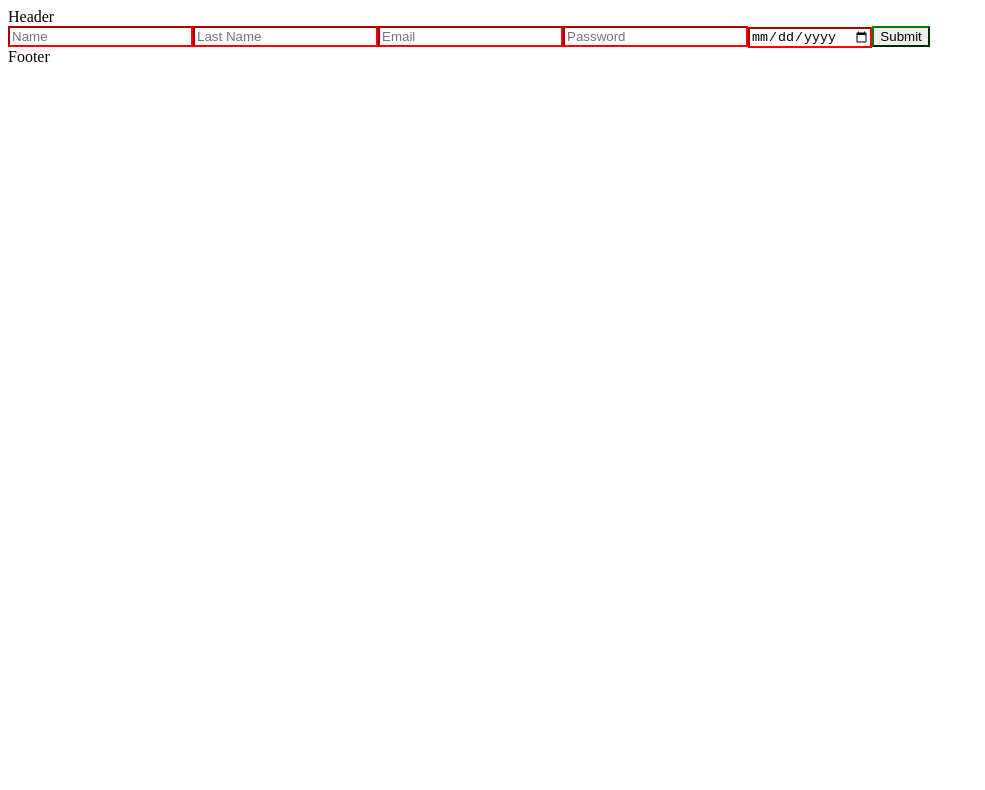
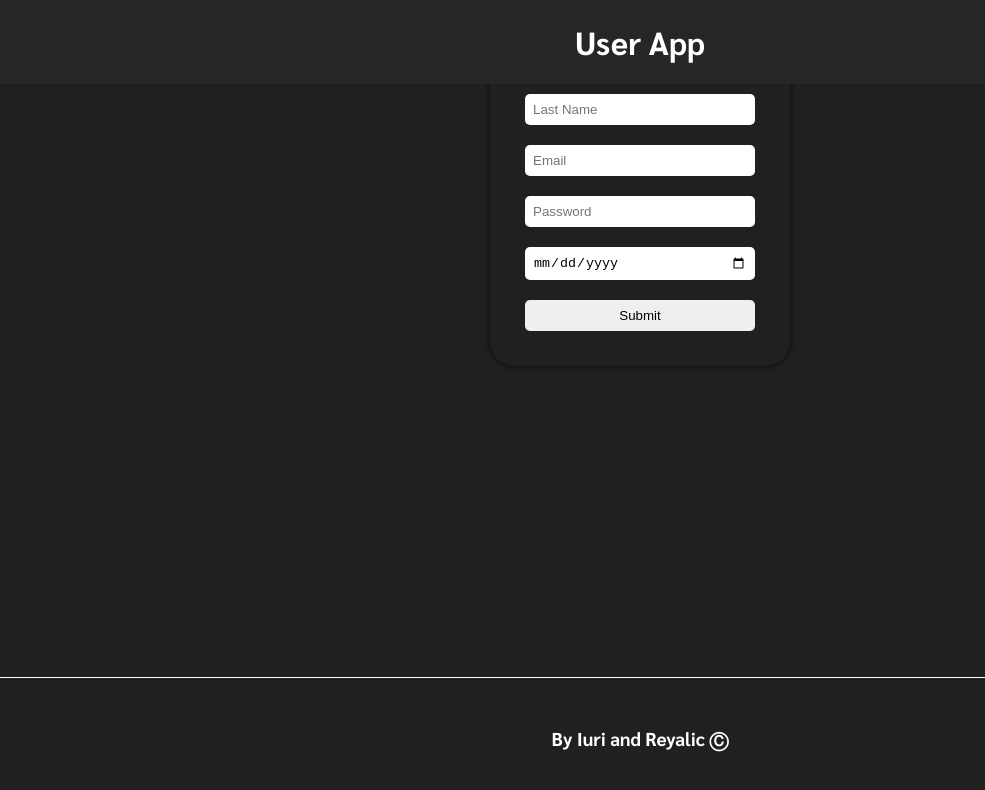
Before and after one commit to Reyalic/week-4-app, a React (Vite) app: page / in a window 1280 px wide. Shown: the top 790 px of the page, without its empty margins (0-985 px from the left). Built offline with nearby package versions, Linux system fonts and the light colour scheme; no server answers.

Commit message:
user cards

```diff
--- a/src/App.scss
+++ b/src/App.scss
@@ -1,3 +1,5 @@
+@import url('https://fonts.googleapis.com/css2?family=Sarabun:wght@400;500;700&display=swap');
+
 input {
     &:invalid {
         border-color: red;
@@ -7,3 +9,77 @@ input {
         border-color: green;
     }
 }
+
+body {
+    background-color: rgb(32, 32, 32);
+    color: #ffffff;
+    font-family: 'Sarabun', sans-serif;
+}
+
+.App {
+    display: flex;
+    flex-direction: column;
+    justify-content: center;
+    align-items: center;
+}
+.Header {
+    width: 100%;
+    background-color: #262626;
+    position: fixed;
+    top: 0;
+    text-align: center;
+}
+.form-container {
+    width: 250px;
+    display: flex;
+    flex-direction: column;
+    border-radius: 25px;
+    padding: 25px;
+    box-shadow: 0 0 3px 3px #181818;
+}
+.form-container input {
+    margin: 10px;
+    border: none;
+    outline: none;
+    padding: 8px;
+    border-radius: 5px;
+}
+.card-container{
+    display: flex;
+    flex-wrap: wrap;
+    justify-content: center;
+}
+.cards {
+    width: 400px;
+    background-color: rgb(27, 27, 27);
+    margin: 30px;
+    padding: 35px;
+    border-radius: 10px;
+    transition: 0.5s;
+}
+.cards:hover {
+    box-shadow: 17px 25px 13px 7px rgba(18,18,18,0.68);
+    -webkit-box-shadow: 17px 25px 13px 7px rgba(18,18,18,0.68);
+    -moz-box-shadow: 17px 25px 13px 7px rgba(18,18,18,0.68);
+    background: rgb(2,0,36);
+    background: linear-gradient(90deg, rgba(2,0,36,1) 0%, rgba(0,212,255,1) 100%);
+    transform: translateY(-30px);
+}
+.cards ul {
+    list-style: none;
+    padding: 0;
+}
+.cards button {
+
+}
+.Footer {
+    width: 100%;
+    position: fixed;
+    bottom: 0;
+    display: flex;
+    justify-content: center;
+    border-top: 1px solid#ffffff;
+}
+.Footer h3 {
+    padding: 30px;
+}
--- a/src/components/UsersForm.tsx
+++ b/src/components/UsersForm.tsx
@@ -36,7 +36,7 @@ const UsersForm = (props: Props) => {
     }
 
     return (
-        <form>
+        <form className='form-container'>
             <input ref={refFirstName} type='text' placeholder='Name' name='name' id='name' required pattern='[a-zA-ZáéíóúÁÉÍÓÚñÑ]+' />
             <input ref={refLastName} type='text' placeholder='Last Name' name='last-name' id='last-name' required pattern='[a-zA-ZáéíóúÁÉÍÓÚñÑ]+' />
             <input ref={refEmail} type='email' placeholder='Email' name='email' id='email' required />
--- a/src/components/UsersList.tsx
+++ b/src/components/UsersList.tsx
@@ -22,7 +22,7 @@ const UserList = (props: Props) => {
     }
 
     return (
-        <div>
+        <div className='card-container'>
             {cards.map(formatCard)}
         </div>
     )
--- a/src/components/UsersListCard.tsx
+++ b/src/components/UsersListCard.tsx
@@ -120,7 +120,7 @@ const UsersListCard = (props: Props) => {
     }
 
     return (
-        <div>
+        <div className='cards'>
             <h2>{capitalize(user.first_name + ' ' + user.last_name)}</h2>
             <ul>
                 {
@@ -139,8 +139,8 @@ const UsersListCard = (props: Props) => {
                         </>
                 }
             </ul>
-            <button onClick={deleteCard}><FontAwesomeIcon icon={faTrash} /></button>
-            <button onClick={editCard}><FontAwesomeIcon icon={faPen} /></button>
+            <button className='delete-button' onClick={deleteCard}><FontAwesomeIcon icon={faTrash} /></button>
+            <button className='edit-button' onClick={editCard}><FontAwesomeIcon icon={faPen} /></button>
         </div>
     )
 }
--- a/src/layouts/Footer.tsx
+++ b/src/layouts/Footer.tsx
@@ -4,7 +4,9 @@ type Props = {}
 
 const Footer = (props: Props) => {
   return (
-    <div className='Footer'>Footer</div>
+    <div className='Footer'>
+      <h3>By Iuri and Reyalic Ⓒ</h3>
+    </div>
   )
 }
 
--- a/src/layouts/Header.tsx
+++ b/src/layouts/Header.tsx
@@ -4,7 +4,9 @@ type Props = {}
 
 const Header = (props: Props) => {
   return (
-    <div className='Header'>Header</div>
+    <div className='Header'>
+      <h1>User App</h1>
+    </div>
   )
 }
 
```
